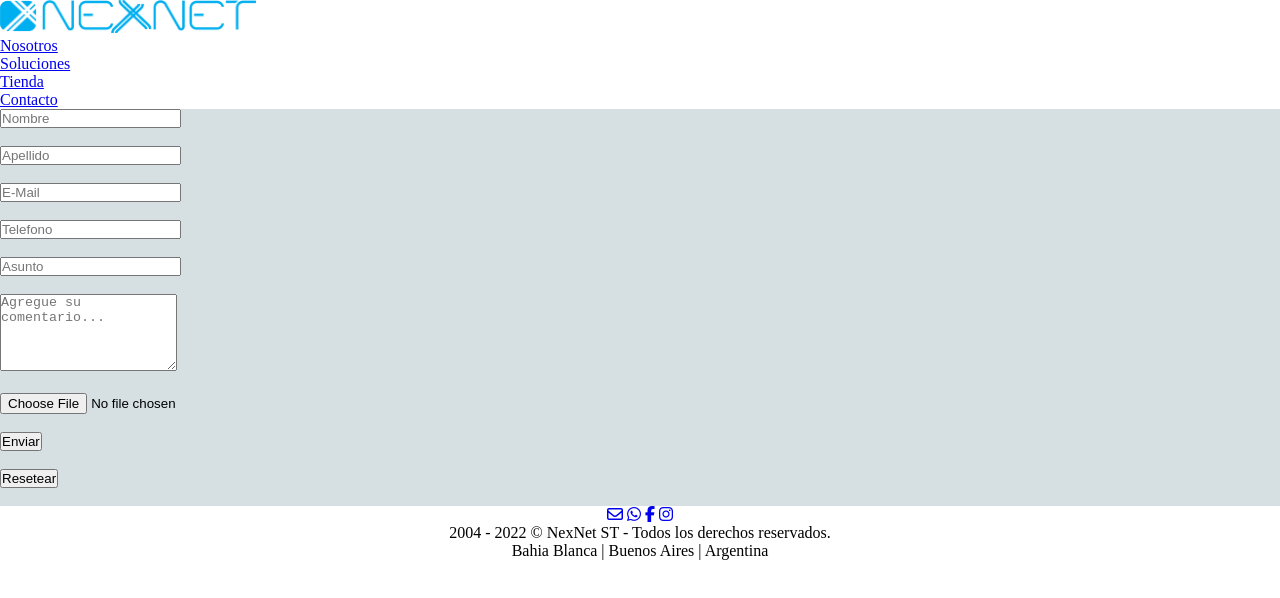
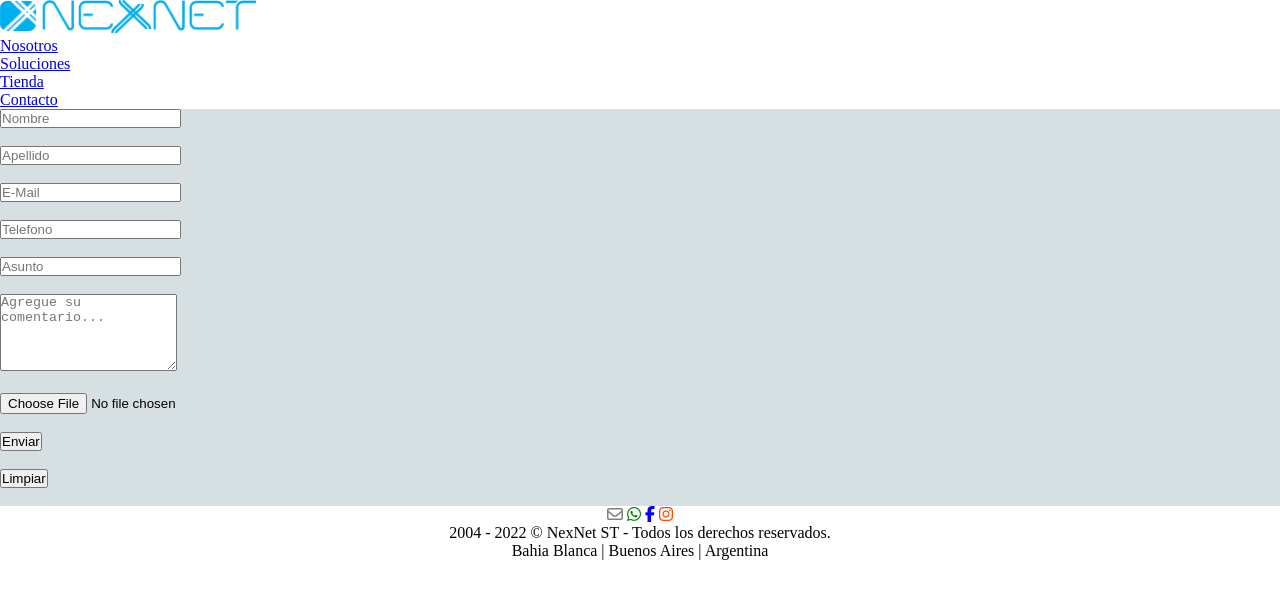
Before and after one commit to juaniscode/nexnet-st, a plain HTML site: page contacto.html in a window 1280 px wide. Drawn offline with Linux system fonts and the light colour scheme.

Commit message:
mejoras en todas las extensiones .html y .css

```diff
--- a/contacto.html
+++ b/contacto.html
@@ -58,6 +58,9 @@
     <main>
 
         <!--Contact Form Code-->
+
+        <div class="form-container">
+
             <form class="form-contact">
 
                 <div class="input-name">
@@ -127,22 +130,24 @@
                 </div>
 
                 <div class="input-reset">
-                <input id="input-reset" type="reset" value="Resetear">
+                    <input id="input-reset" type="reset" value="Limpiar">
                     <br>
                     <br>
                 </div>
 
             </form>
 
+        </div>
+
     </main>
 
     <!--Footer Code-->
     <footer>
         <div class="social-media">
-            <a href="contacto.html"><i class="fa-regular fa-envelope"></i></a>
-            <a href="https://wa.link/xkvr69"><i class="fa-brands fa-whatsapp"></i></a>
-            <a href="https://www.facebook.com/nexnet.st/"><i class="fa-brands fa-facebook-f"></i></a>
-            <a href="https://www.instagram.com/nexnet.st/"><i class="fa-brands fa-instagram"></i></a>
+            <a href="contacto.html" class="fa-email"><i class="fa-regular fa-envelope"></i></a>
+            <a href="https://wa.link/xkvr69" class="fa-whatsapp"><i class="fa-brands fa-whatsapp"></i></a>
+            <a href="https://www.facebook.com/nexnet.st/" class="fa-facebook"><i class="fa-brands fa-facebook-f"></i></a>
+            <a href="https://www.instagram.com/nexnet.st/" class="fa-instagram"><i class="fa-brands fa-instagram"></i></a>
         </div>
 
         <p>2004 - 2022 © NexNet ST - Todos los derechos reservados.</p>
--- a/public/css/styles.css
+++ b/public/css/styles.css
@@ -1,5 +1,5 @@
+/*BASIC RESET*/
 *{
-    /*Basic Reset*/
     padding: 0;
     margin: 0;
     box-sizing: border-box;
@@ -9,6 +9,7 @@
     width: 20%;
 }
 
+/*MAIN STYLES*/
 main{
     background-color: #D6E0E2;
 }
@@ -26,6 +27,24 @@ h1{
     text-align: center;
 }
 
+/*FOOTER STYLES*/
+
 footer{
     text-align: center;
 }
+
+.fa-email{
+    color: grey;
+}
+
+.fa-whatsapp{
+    color: green;
+}
+
+.fa-facebook{
+    color: blue;
+}
+
+.fa-instagram{
+    color: orangered;
+}
```
Also changed, not shown: nosotros.html (+1 -0 lines), soluciones.html (+1 -0 lines). Lines whose indentation alone changed are shown as unchanged.
